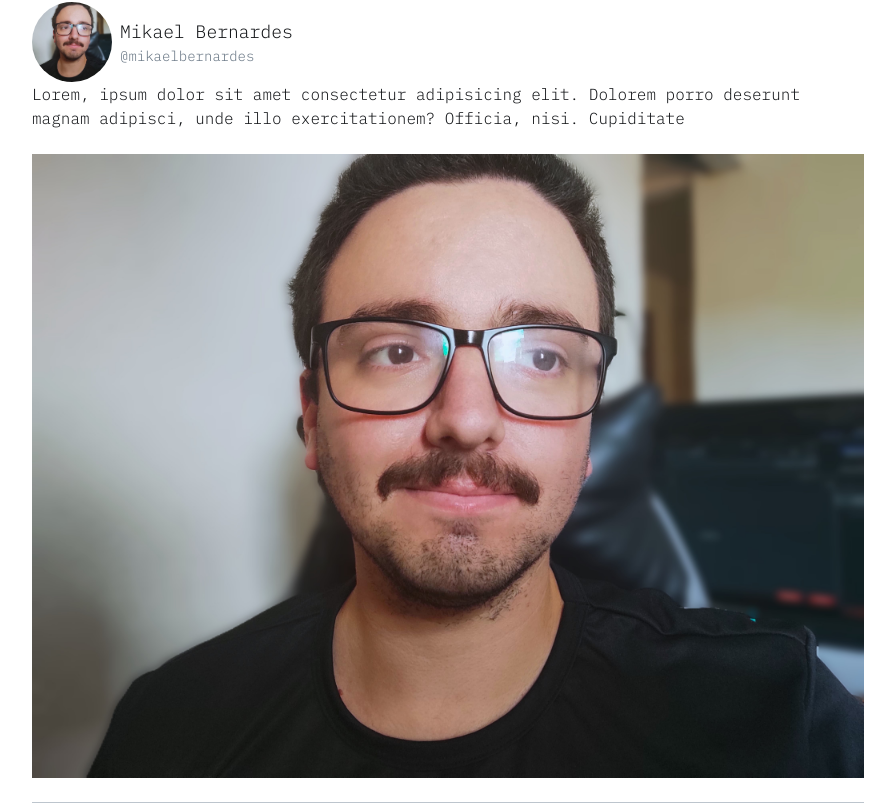
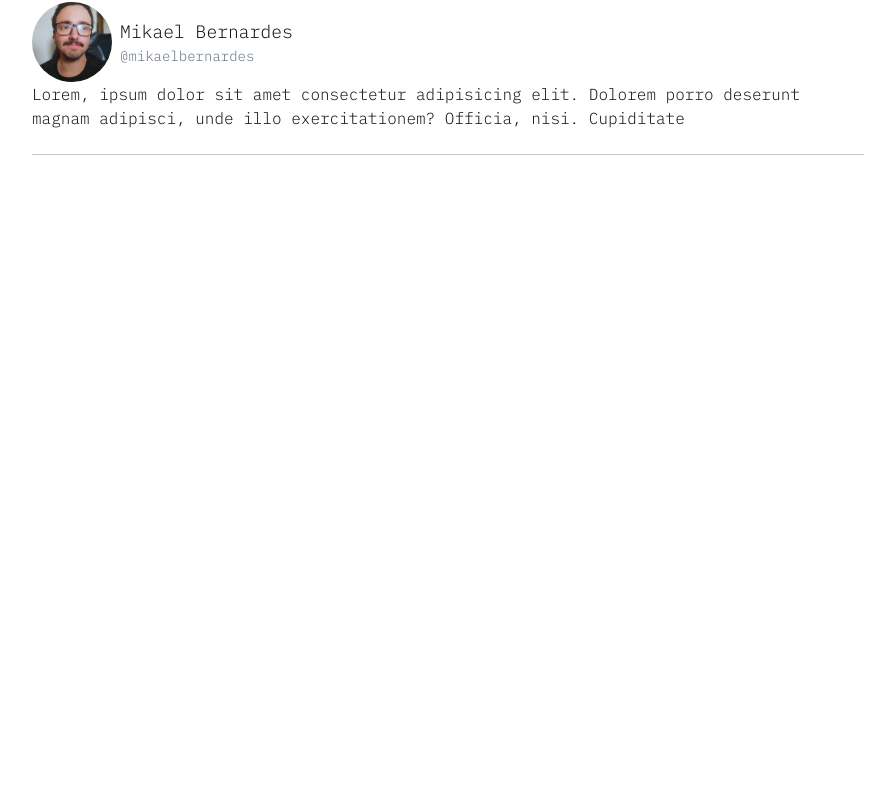
Before and after one commit to mikaelbernardes/my-app, a Next.js app: page / in a window 1280 px wide. Shown: the part 703-1506 px from the top of the page, without its empty margins (192-1087 px from the left). After the commit the page ends 858 px from the top, so only its background shows below. Built offline with nearby package versions, Linux system fonts and the light colour scheme.

Commit message:
fix: change image post

```diff
--- a/src/app/page.tsx
+++ b/src/app/page.tsx
@@ -11,8 +11,6 @@ export default function Home() {
 					perfilImage={Perfil}
 					perfilMarcationName="@mikaelbernardes"
 					perfilName="Mikael Bernardes"
-					postAlt=""
-					postImage={Perfil}
 					content="Lorem, ipsum dolor sit amet consectetur adipisicing elit. Dolorem porro deserunt magnam adipisci, unde illo exercitationem? Officia, nisi. Cupiditate"
 				/>
 			</div>
```
